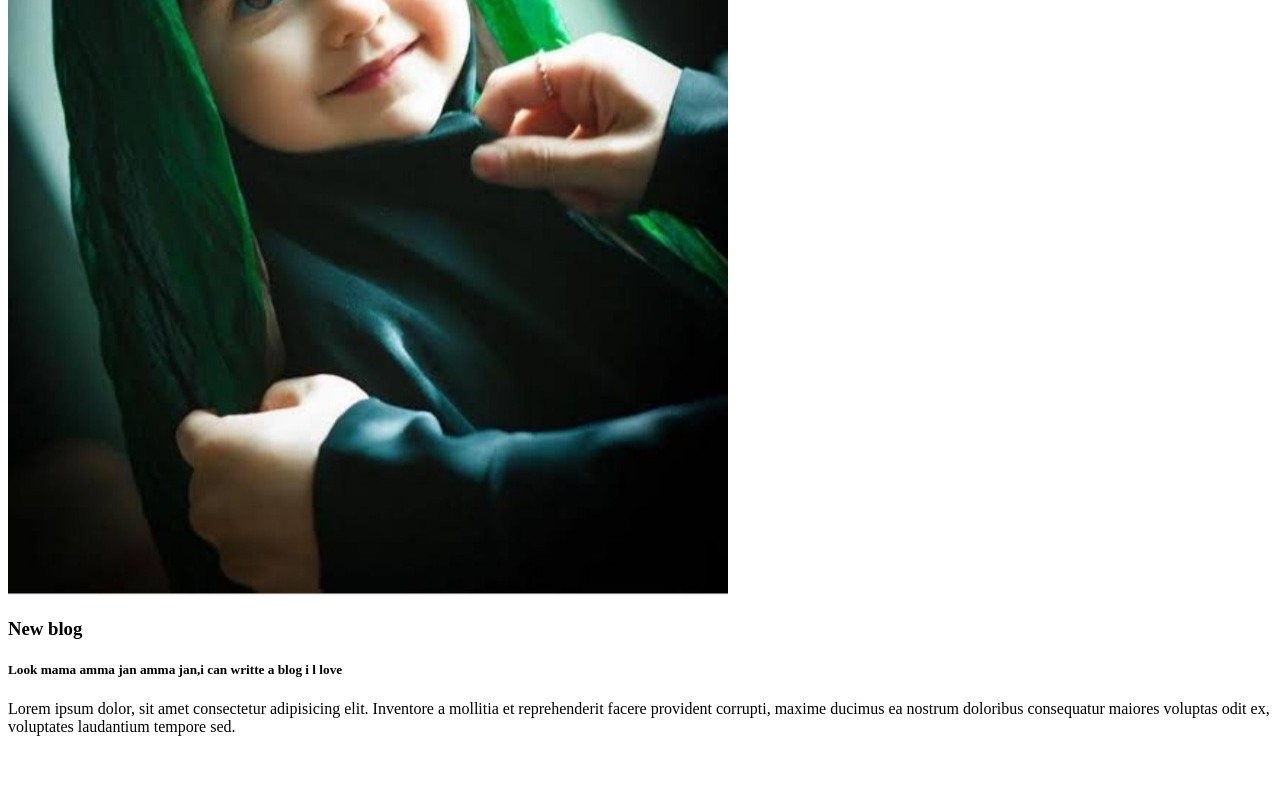
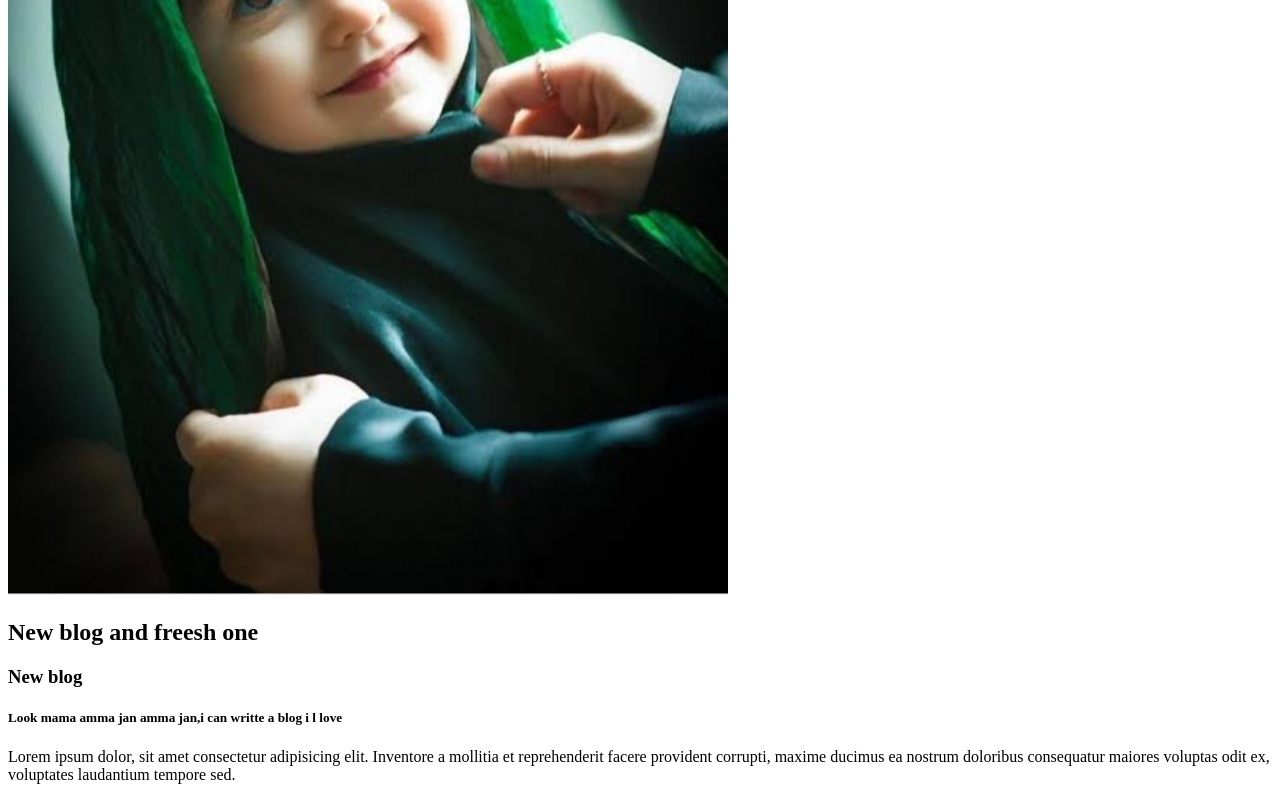
Before and after one commit to Shajibmia96/my-name-repo, a plain HTML site: page index.html in a window 1280 px wide. Shown: the part 382-1182 px from the top of the page. Before the commit the page ends 1134 px from the top, so only its background shows below. Drawn offline with Linux system fonts and the light colour scheme.

Commit message:
new blog one

```diff
--- a/index.html
+++ b/index.html
@@ -9,7 +9,7 @@
 <body>
     <h1> This is my frist repo</h1>
     <img src="hashi.jpg" alt="">
-    <div>
+    <div> <h2>New blog and freesh one</h2>
         <h3>New blog</h3>
         <h5>Look mama  amma jan amma jan,i can writte a blog i l love</h5>
         <p>Lorem ipsum dolor, sit amet consectetur adipisicing elit. Inventore a mollitia et reprehenderit facere provident corrupti, maxime ducimus ea nostrum doloribus consequatur maiores voluptas odit ex, voluptates laudantium tempore sed.</p>
```
